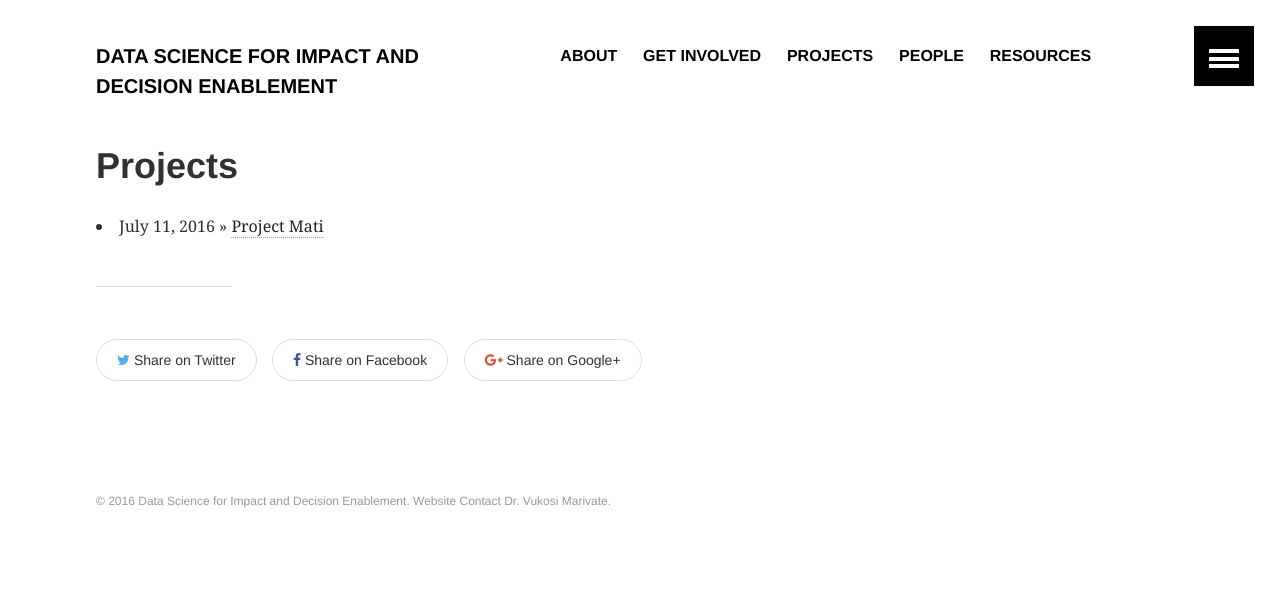
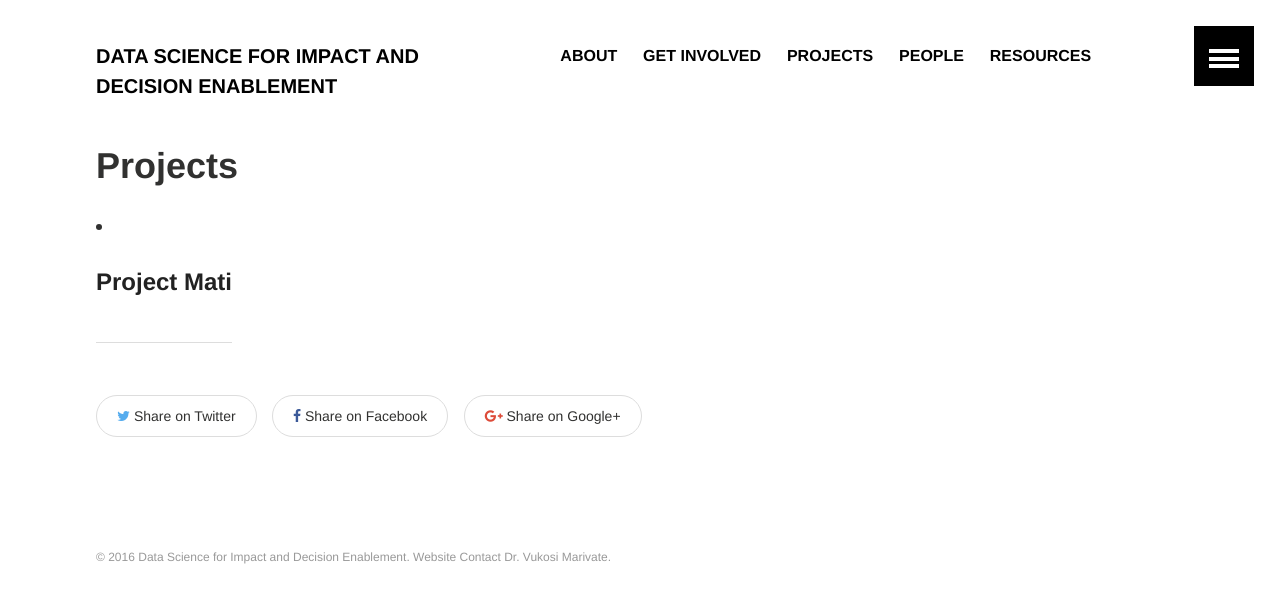
Before and after one commit to DSIDEWeb/dsideweb.github.io, a Jekyll site: the page built from projects/index.md, in a window 1280 px wide. Shown: the top 603 px of the page. Built offline with Jekyll 4.4.1, drawn with Linux system fonts in a browser that asks for light colours.

Commit message:
More fixes

```diff
--- /dev/null
+++ b/_includes/post-list-dside.html
@@ -0,0 +1 @@
+<li><a href="{{ site.url }}{{ post.url }}"><h4>{{ post.title }}</h4></a></li>
--- a/projects/index.md
+++ b/projects/index.md
@@ -12,6 +12,6 @@ ads: false
 
 <div class="tiles">
 {% for post in site.categories.articles %}
-  {% include post-list.html %}
+  {% include post-list-dside.html %}
 {% endfor %}
 </div><!-- /.tiles -->
```
